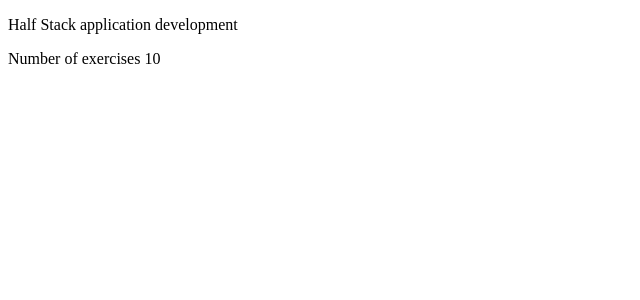
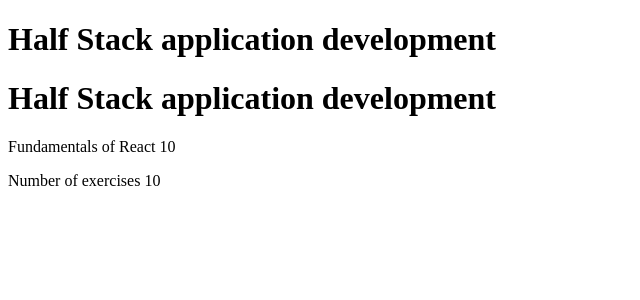
Before and after one commit to JZsheTech/open-fullstack-learn, a React (Vite) app in the folder part1/courseinfo/: page / in a window 1280 px wide. Shown: the top 300 px of the page, without its empty margins (0-640 px from the left). Built offline with nearby package versions, Linux system fonts and the light colour scheme.

Commit message:
分为Header,Content和Total 3部分显示页面

```diff
--- a/part1/courseinfo/src/App.jsx
+++ b/part1/courseinfo/src/App.jsx
@@ -1,11 +1,30 @@
+const Header = (props) => {
+  return <h1>{props.course}</h1>
+}
+
+const Content = (props) => {
+  return (
+    <p>
+      {props.part} {props.exercises}
+    </p>
+  )
+}
+
+const Total = (props) => {
+  return <p>Number of exercises {props.total}</p>
+}
+
 const App = () => {
   const course = 'Half Stack application development'
+  const part = 'Fundamentals of React'
   const exercises = 10
 
   return (
     <div>
-      <p>{course}</p>
-      <p>Number of exercises {exercises}</p>
+      <Header course={course} />
+      <h1>{course}</h1>
+      <Content part={part} exercises={exercises} />
+      <Total total={exercises} />
     </div>
   )
 }
```
